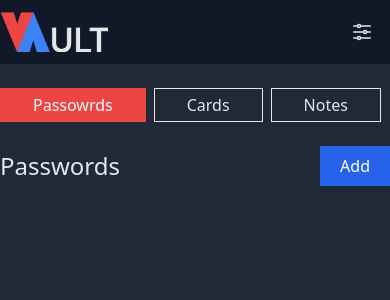
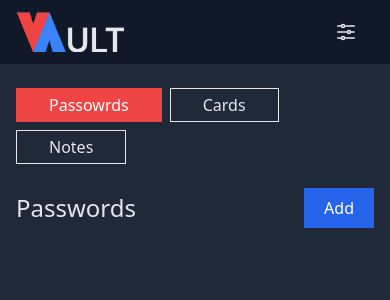
Before and after one commit to kunalkhanx/react-vault, a React (Create React App) app: page / in a window 390 px wide. Both pictures are taken after typing "Sample" into the empty fields and a click on the button "Start". Shown: the top 300 px of the page. Built offline with nearby package versions, Linux system fonts and the light colour scheme.

Commit message:
Responsive UI

```diff
--- a/src/Components/Cards/Cards.jsx
+++ b/src/Components/Cards/Cards.jsx
@@ -54,7 +54,7 @@ const Cards = () => {
   return (
     <div className='section flex flex-col gap-4'>
         <SectionTitle title={'Cards'} onAction={formOpenHandler} />
-        <div className='grid grid-cols-4 gap-6'>
+        <div className='grid grid-cols-1 sm:grid-cols-2 md:grid-cols-3 lg:grid-cols-4 gap-6 px-4'>
         {cardList.map(card => <CardItem card={card} key={card.id} onEditMode={onEditModeHandler} onDelete={onDeleteModeHandler} />)}
         </div>
 
--- a/src/Components/Navbar/Navbar.jsx
+++ b/src/Components/Navbar/Navbar.jsx
@@ -4,7 +4,7 @@ import logo from '../../images/logo.png'
 const Navbar = ({onSettingOpen}) => {
     return (
         <div className='bg-gray-900'>
-            <div className='flex items-center justify-between section h-16'>
+            <div className='flex items-center justify-between section h-16 px-4'>
                 <img src={logo} alt="" className='h-10' />
                 <div className='flex items-center justify-end'>
                     <button onClick={onSettingOpen} className='p-4 hover:text-blue-600 transition-all'>
--- a/src/Components/Navbar/SectionTabs.jsx
+++ b/src/Components/Navbar/SectionTabs.jsx
@@ -5,7 +5,7 @@ import SectionTab from './SectionTab'
 
 const SectionTabs = ({onChange, currentTab}) => {
   return (
-    <div className='section flex items-center gap-2'>
+    <div className='section flex items-center gap-2 flex-wrap px-4'>
         <SectionTab tabTitle={'Passowrds'} active={currentTab === 'passwords'} onClick={() => onChange('passwords')} />
         <SectionTab tabTitle={'Cards'} active={currentTab === 'cards'} onClick={() => onChange('cards')} />
         <SectionTab tabTitle={'Notes'} active={currentTab === 'notes'} onClick={() => onChange('notes')} />
--- a/src/Components/Notes/Notes.jsx
+++ b/src/Components/Notes/Notes.jsx
@@ -54,7 +54,7 @@ const Notes = () => {
   return (
     <div className='section flex flex-col gap-4'>
         <SectionTitle title={'Notes'} onAction={formOpenHandler} />
-        <div className='grid grid-cols-4 gap-6'>
+        <div className='grid grid-cols-1 sm:grid-cols-2 md:grid-cols-3 lg:grid-cols-4 gap-6 px-4'>
             {notesList.map(note => <NoteItem key={note.id} note={note} onEditMode={onEditModeHandler} onDelete={onDeleteModeHandler} />)}
         </div>
         {formMode ? <Modal onClose={onFormCloseHandler} className={'max-w-sm'}>
--- a/src/Components/Passwords/Passwords.jsx
+++ b/src/Components/Passwords/Passwords.jsx
@@ -55,7 +55,7 @@ const Passwords = () => {
   return (
     <div className='section flex flex-col gap-4'>
         <SectionTitle title={'Passwords'} onAction={formOpenHandler} />
-        <div className='grid grid-cols-4 gap-6'>
+        <div className='grid grid-cols-1 sm:grid-cols-2 md:grid-cols-3 lg:grid-cols-4 gap-6 px-4'>
           {passwordsList.map(password => <PasswordItem password={password} key={password.id} onEditMode={onEditModeHandler} onDelete={onDeleteModeHandler} />)}
 
         </div>
--- a/src/Components/SectionTitle.jsx
+++ b/src/Components/SectionTitle.jsx
@@ -3,7 +3,7 @@ import PrimaryButton from '../Elements/PrimaryButton'
 
 const SectionTitle = ({ title, onAction }) => {
   return (
-    <div className='flex items-center justify-between'>
+    <div className='flex items-center justify-between px-4'>
       <h1 className='font-medium text-2xl'>{title}</h1>
       <PrimaryButton onClick={onAction}>Add</PrimaryButton>
     </div>
--- a/src/Elements/Modal.jsx
+++ b/src/Elements/Modal.jsx
@@ -4,7 +4,7 @@ const Modal = ({className, children, onClose}) => {
   return (
     <div className='w-screen h-screen z-[598] fixed left-0 top-0 flex items-center justify-center'>
         <div onClick={onClose} className='w-screen h-screen z-[599] fixed left-0 top-0 backdrop-blur'></div>
-        <div className={`${className} relative z-[600] bg-gray-900 border border-gray-700 shadow-md p-6 w-full`}>
+        <div className={`${className} relative z-[600] bg-gray-900 border border-gray-700 shadow-md p-6 w-full mx-4`}>
             {children}
         </div>
     </div>
```
Also changed, not shown: 1 other file (tests, documents, lock files or other folders).
